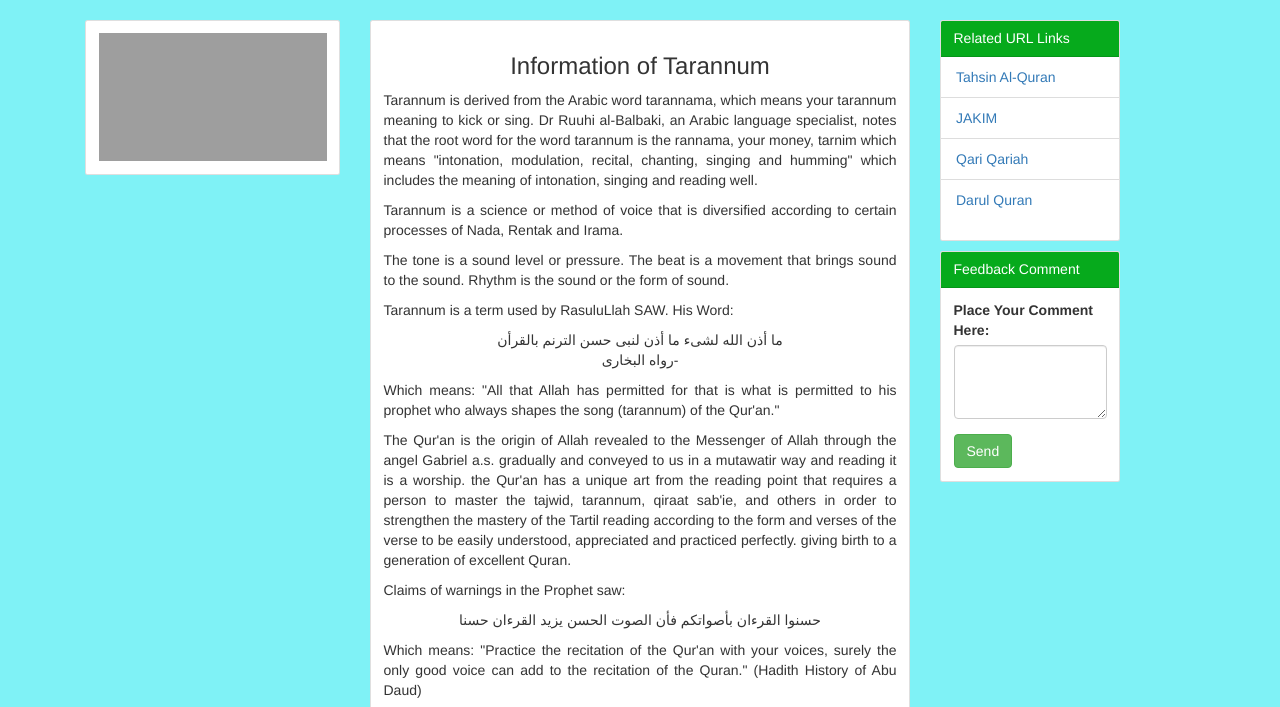
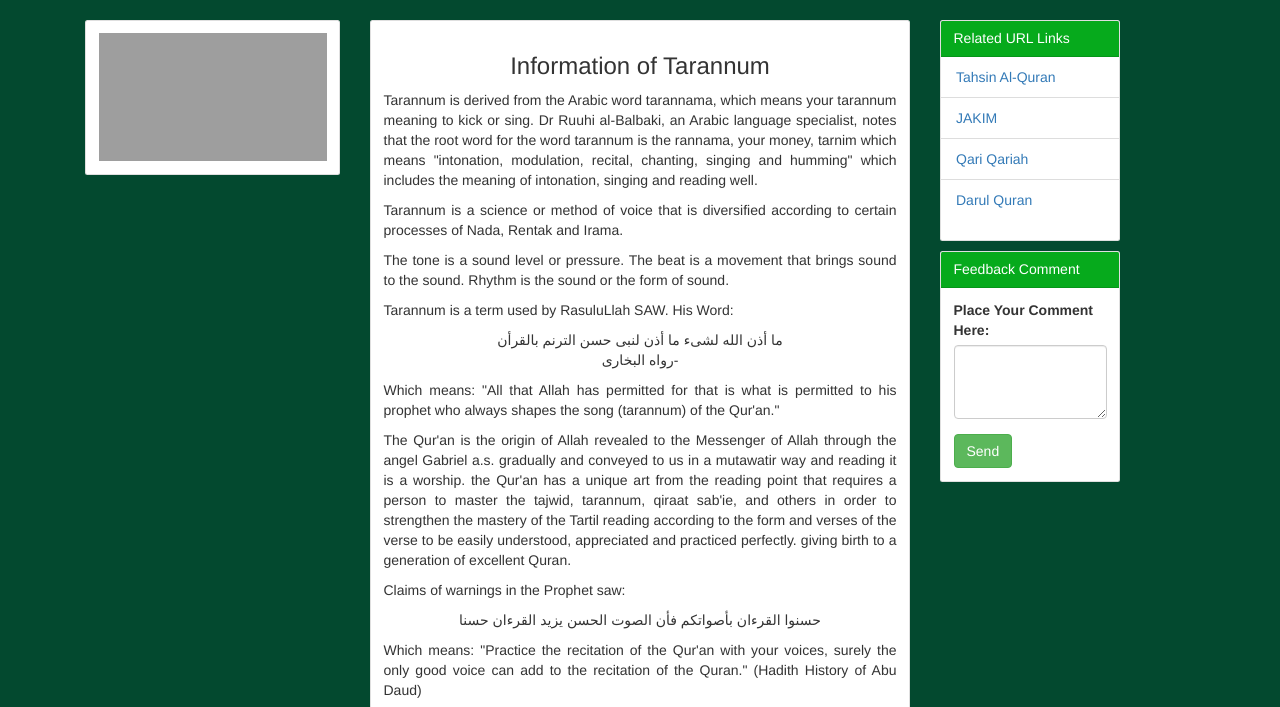
Before and after one commit to FazarulRashid/RecitationTarannum1.0, a plain HTML site: page index.html in a window 1280 px wide. Shown: the part 255-962 px from the top of the page. Drawn offline with nearby package versions, Linux system fonts and the light colour scheme; grey boxes are pictures that could not be loaded.

Commit message:
Add files via upload

```diff
--- a/tarannumstyle.css
+++ b/tarannumstyle.css
@@ -1,5 +1,5 @@
 body {
-	background-color: rgb(127,242,246);
+	background-color: rgb(3, 73, 47);
 }
 footer {
 	background-color: rgb(183, 179, 179);
```
